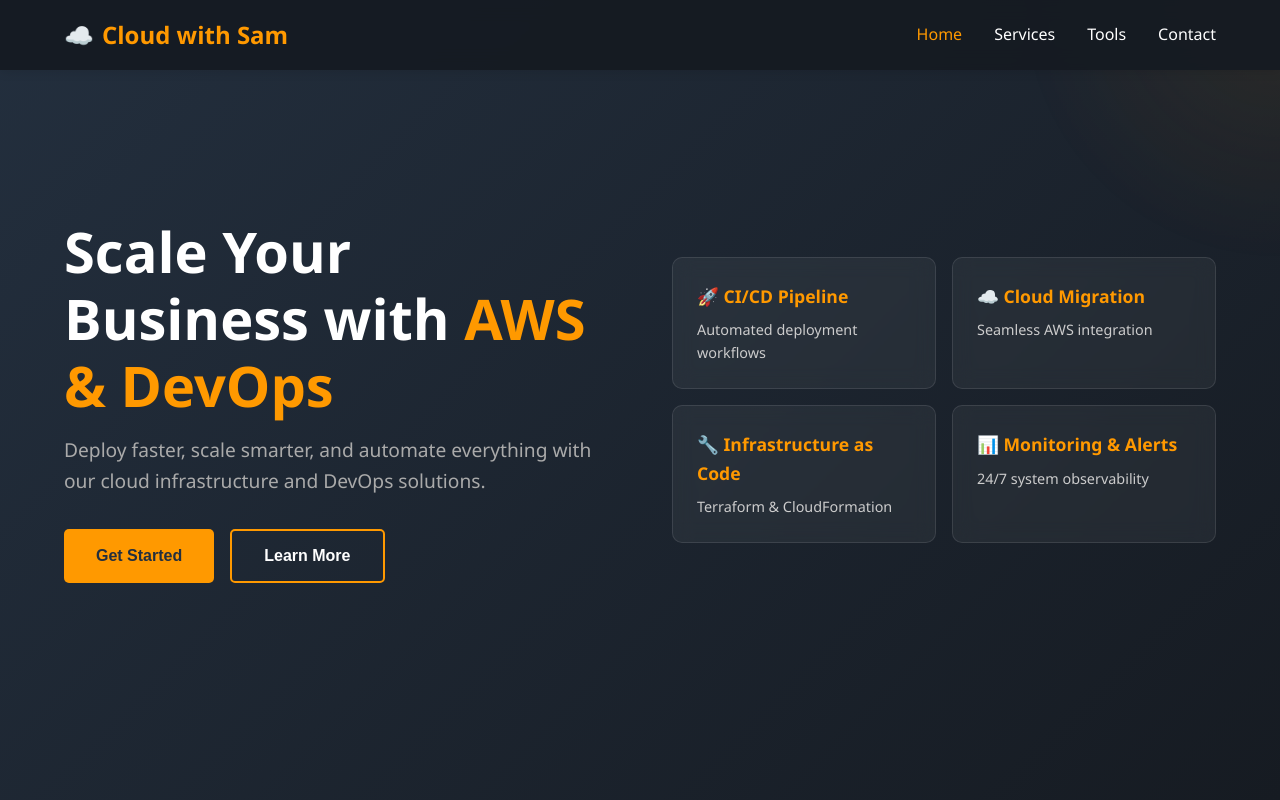
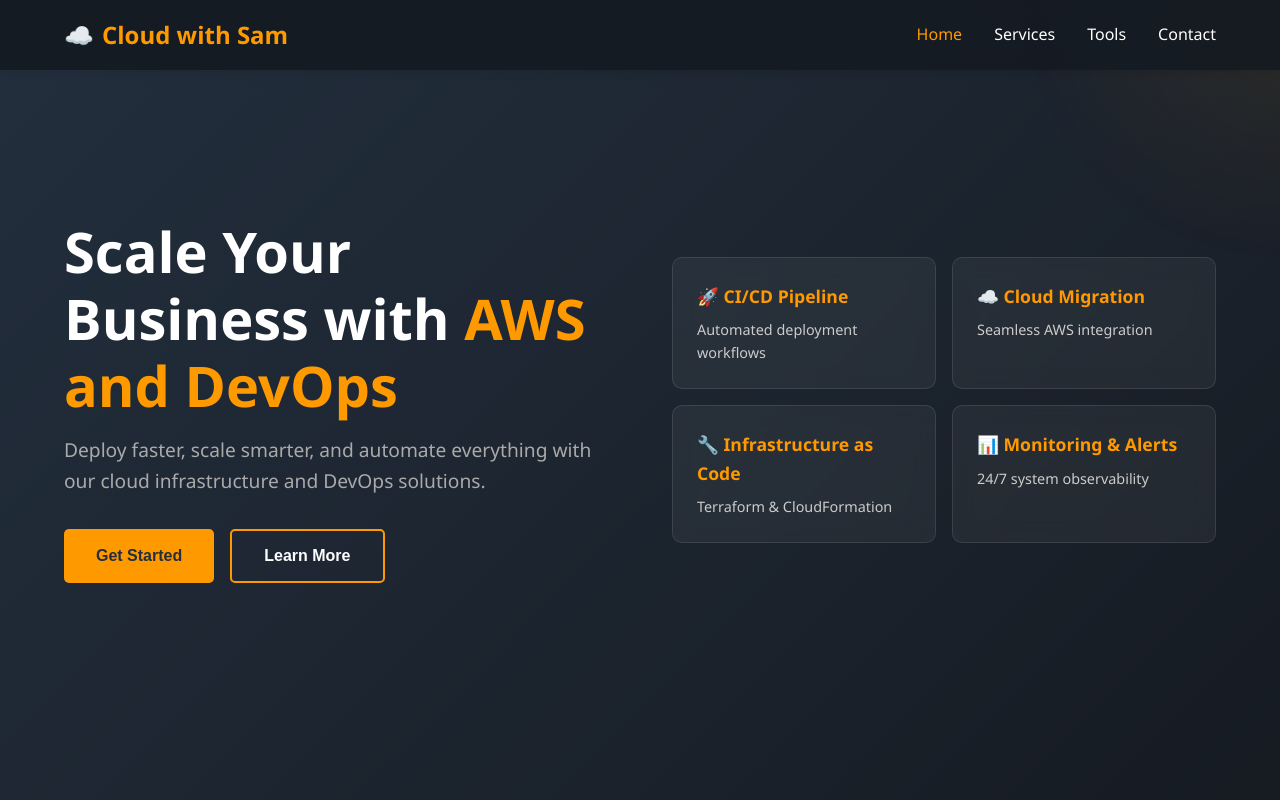
Before and after one commit to samarthfunde/Static_Website_Jenkins, a plain HTML site: page index.html in a window 1280 px wide. Shown: the top 800 px of the page. Drawn offline with Linux system fonts and the light colour scheme.

Commit message:
Update index.html

```diff
--- a/index.html
+++ b/index.html
@@ -22,7 +22,7 @@
     <section class="hero" id="home">
         <div class="hero-content">
             <div class="hero-text">
-                <h1>Scale Your Business with <span class="highlight">AWS & DevOps</span></h1>
+                <h1>Scale Your Business with <span class="highlight">AWS and DevOps</span></h1>
                 <p>Deploy faster, scale smarter, and automate everything with our cloud infrastructure and DevOps solutions.</p>
                 <div class="cta-buttons">
                     <button class="btn btn-primary">Get Started</button>
```
